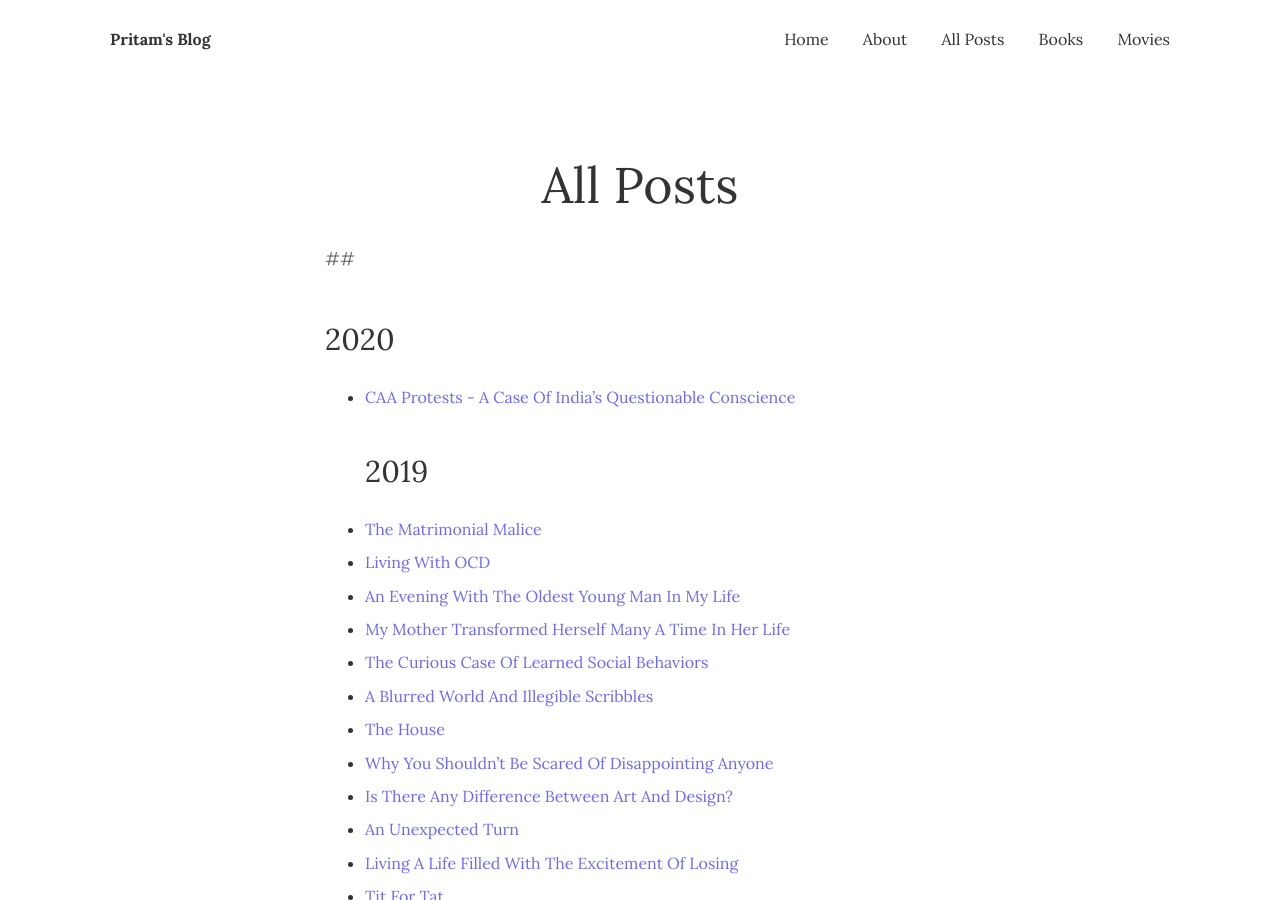
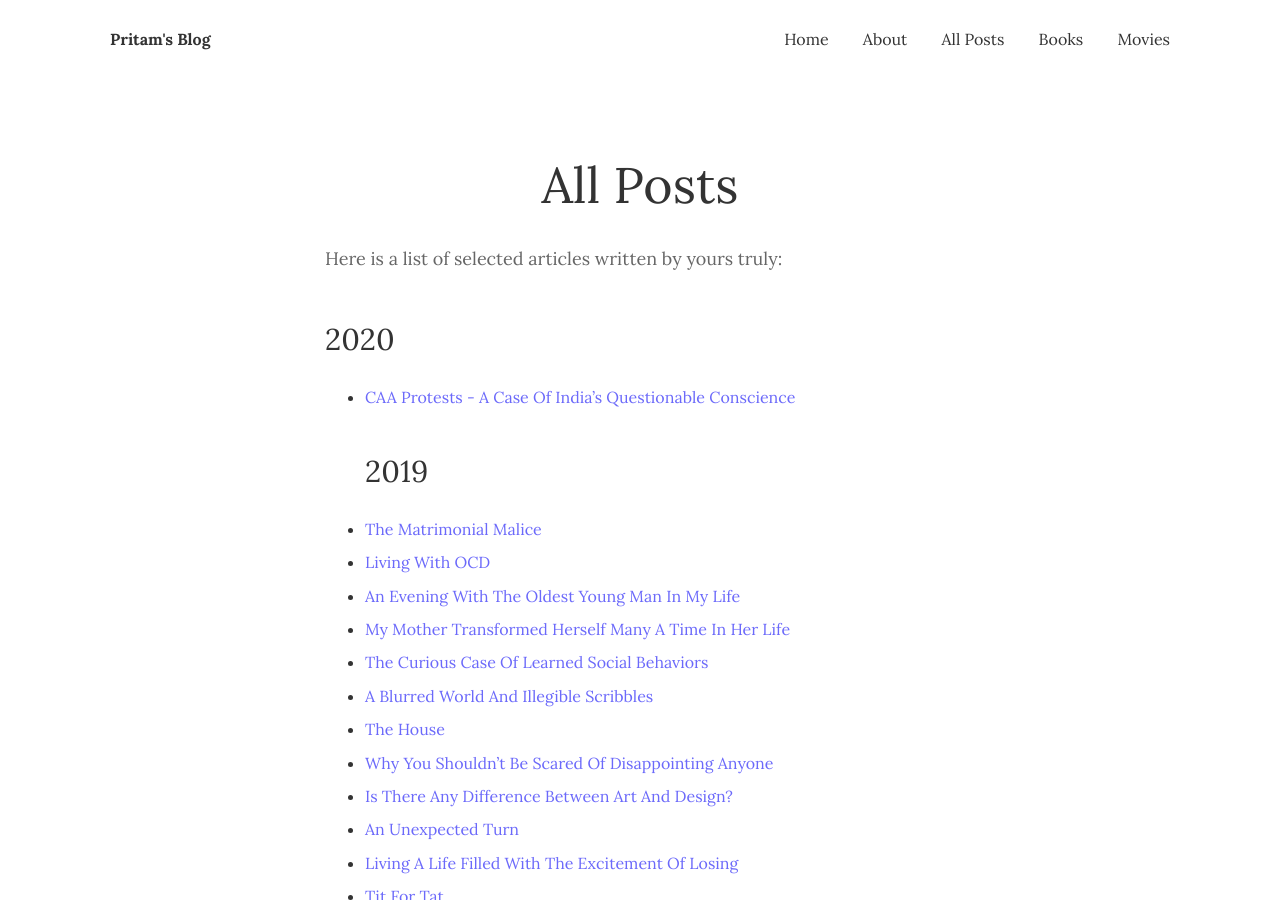
Before and after one commit to argumentativeyouth/pblog, a Jekyll site: the page built from _pages/all-posts.md, in a window 1280 px wide and 900 px high. Built offline with Jekyll 4.4.1, drawn with Linux system fonts in a browser that asks for light colours.

Commit message:
Update all-posts.md

```diff
--- a/_pages/all-posts.md
+++ b/_pages/all-posts.md
@@ -4,7 +4,7 @@ title: All Posts
 permalink: /all-posts/
 image:
 ---
-##
+Here is a list of selected articles written by yours truly:
 
 ## 2020
 * [CAA Protests - A Case Of India's Questionable Conscience](https://pritams.blog/caa-protests-a-case-of-indias-questionable-conscience/)
```
